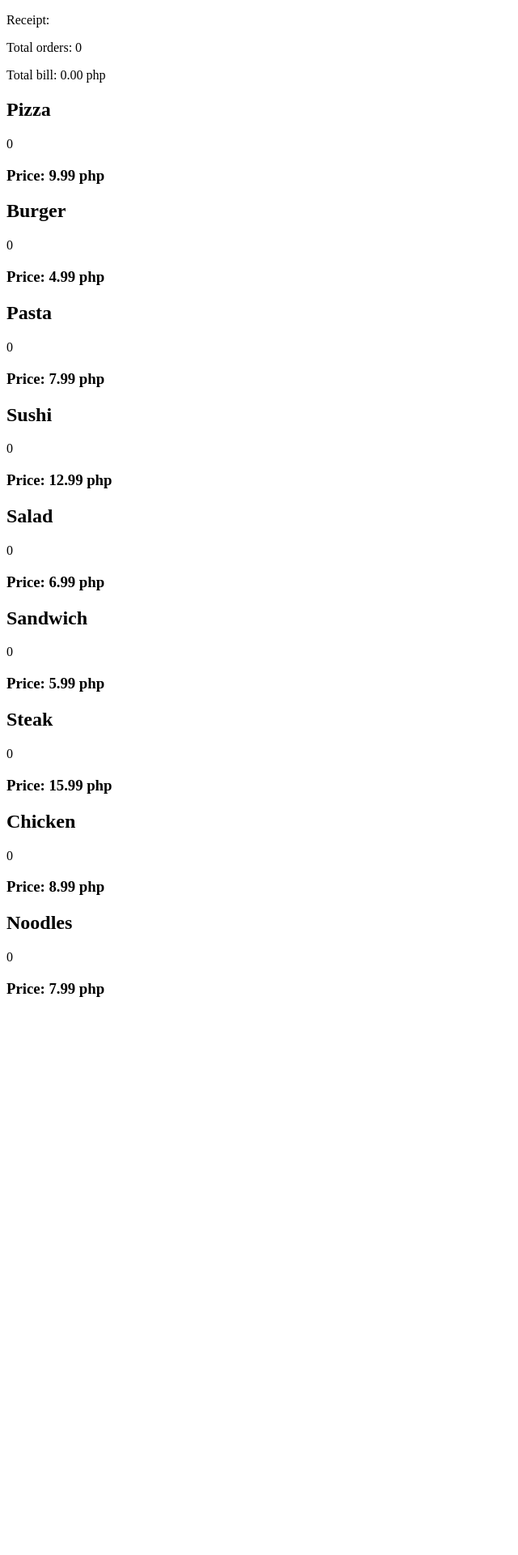
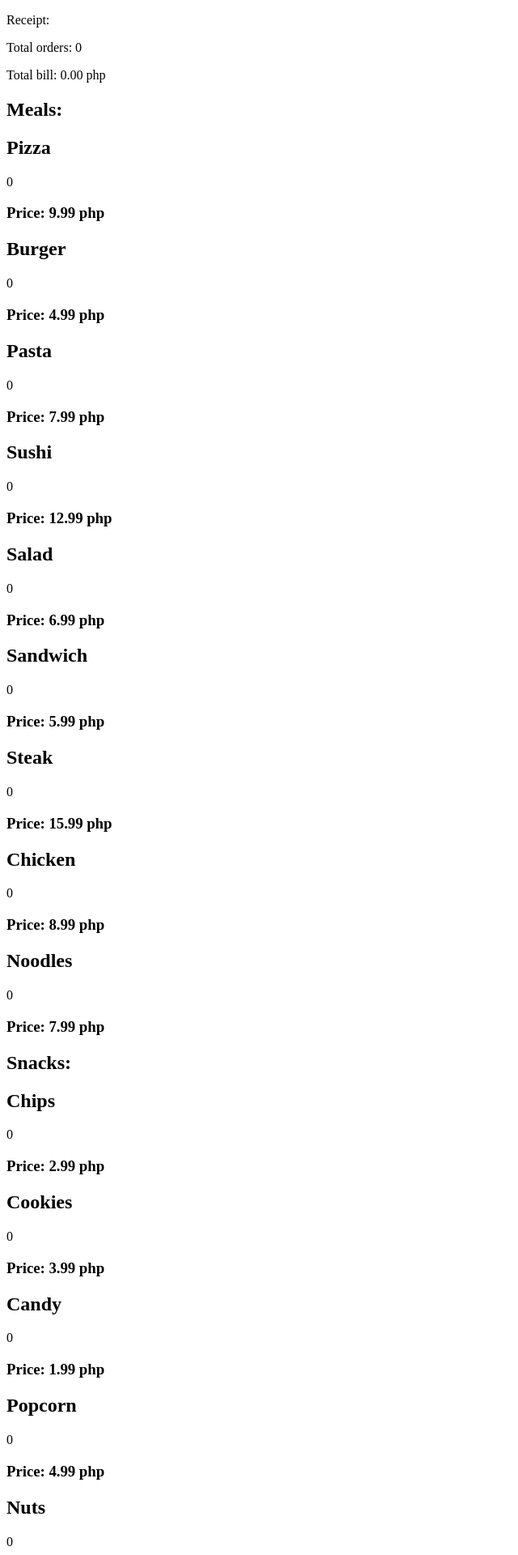
Before and after one commit to zdotdev/MARSERVE-bsit-2nd-year-project, a PHP site: page / in a window 1280 px wide. Shown: the top 1920 px of the page at 81% size, without its empty margins (0-640 px from the left). Before the commit the page ends 1231 px from the top, so only its background shows below. Run offline with PHP 8.4, Linux system fonts and the light colour scheme.

Commit message:
Added for each loop for every data

```diff
--- a/index.php
+++ b/index.php
@@ -9,6 +9,30 @@ foreach($xml->meals->children() as $food) {
         $food_data[$key] = (string)$value;
     }
     $meal_array[] = $food_data;
+}
+$snacks_array = [];
+foreach($xml->snacks->children() as $food) {
+    $food_data = [];
+    foreach($food->children() as $key => $value) {
+        $food_data[$key] = (string)$value;
+    }
+    $snacks_array[] = $food_data;
+}
+$beverages_array = [];
+foreach($xml->beverages->children() as $food) {
+    $food_data = [];
+    foreach($food->children() as $key => $value) {
+        $food_data[$key] = (string)$value;
+    }
+    $beverages_array[] = $food_data;
+}
+$sweets_array = [];
+foreach($xml->sweets->children() as $food) {
+    $food_data = [];
+    foreach($food->children() as $key => $value) {
+        $food_data[$key] = (string)$value;
+    }
+    $sweets_array[] = $food_data;
 }
 ?>
 <!DOCTYPE html>
@@ -26,16 +50,58 @@ foreach($xml->meals->children() as $food) {
             <p>Total orders: <span id="total-orders"></span></p>
             <p>Total bill: <span id="total-bill"></span> php</p>
         </div>
-        <?php
-        foreach ($meal_array as $food_data) {
-            echo "
-            <div id='card-container' data-description='{$food_data['description']}' data-price='{$food_data['price']}' data-name='{$food_data['name']}'>
-                <h2>{$food_data['name']}</h2>
-                <p class='order-count' id='order-count-{$food_data['name']}'></p>
-                <h3>Price: {$food_data['price']} php</h3>
-            </div>";
-        }
-        ?>
+        <section>
+            <h2>Meals:</h2>
+            <?php
+            foreach ($meal_array as $meal_data) {
+                echo "
+                <div id='card-container' data-description='{$meal_data['description']}' data-price='{$meal_data['price']}' data-name='{$meal_data['name']}'>
+                    <h2>{$meal_data['name']}</h2>
+                    <p class='order-count' id='order-count-{$meal_data['name']}'></p>
+                    <h3>Price: {$meal_data['price']} php</h3>
+                </div>";
+            }
+            ?>
+        </section>
+        <section>
+            <h2>Snacks:</h2>
+            <?php
+            foreach ($snacks_array as $snack_data) {
+                echo "
+                <div id='card-container' data-description='{$snack_data['description']}' data-price='{$snack_data['price']}' data-name='{$snack_data['name']}'>
+                    <h2>{$snack_data['name']}</h2>
+                    <p class='order-count' id='order-count-{$snack_data['name']}'></p>
+                    <h3>Price: {$snack_data['price']} php</h3>
+                </div>";
+            }
+            ?>
+        </section>
+        <section>
+            <h2>Beverages:</h2>
+            <?php
+            foreach ($beverages_array as $beverage_data) {
+                echo "
+                <div id='card-container' data-description='{$beverage_data['description']}' data-price='{$beverage_data['price']}' data-name='{$beverage_data['name']}'>
+                    <h2>{$beverage_data['name']}</h2>
+                    <p class='order-count' id='order-count-{$beverage_data['name']}'></p>
+                    <h3>Price: {$beverage_data['price']} php</h3>
+                </div>";
+            }
+            ?>
+        </section>
+        <section>
+            <h2>Sweets:</h2>
+            <?php
+            foreach ($sweets_array as $sweet_data) {
+                echo "
+                <div id='card-container' data-description='{$sweet_data['description']}' data-price='{$sweet_data['price']}' data-name='{$sweet_data['name']}'>
+                    <h2>{$sweet_data['name']}</h2>
+                    <p class='order-count' id='order-count-{$sweet_data['name']}'></p>
+                    <h3>Price: {$sweet_data['price']} php</h3>
+                </div>";
+            }
+            ?>
+        </section>
     </main>
     <dialog id="dialog">
         <h3 id="dialog-food-name"></h3>
```
